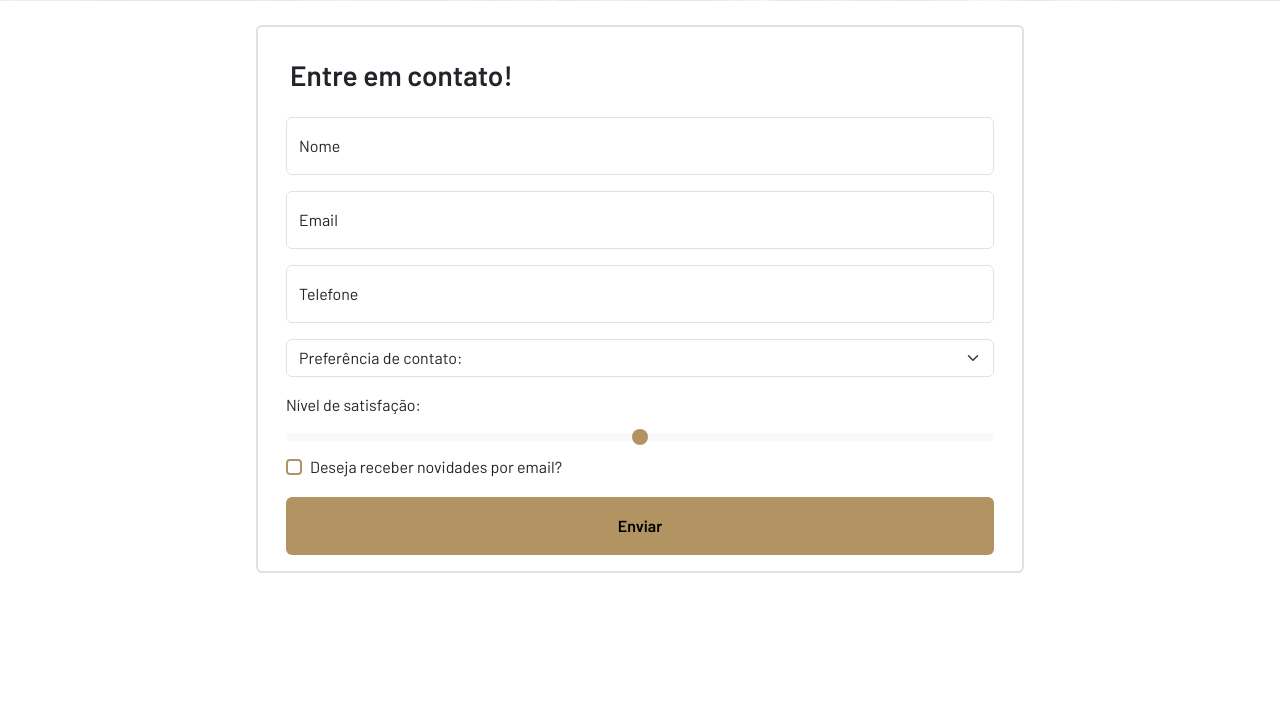
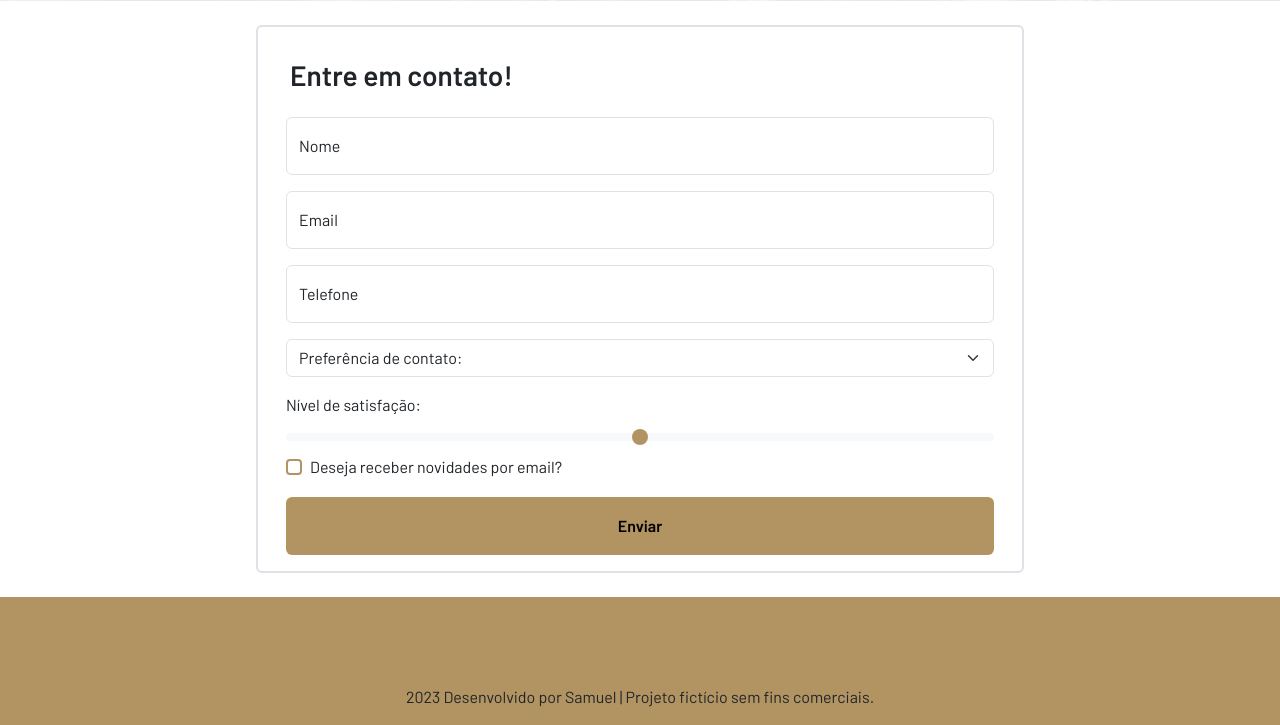
Before and after one commit to Samueldsoliveira/Serenatto-Cafeteria, a plain HTML site: page index.html in a window 1280 px wide. Shown: the part 3841-4566 px from the top of the page. Before the commit the page ends 4438 px from the top, so only its background shows below. Drawn offline with nearby package versions, Linux system fonts and the light colour scheme.

Commit message:
starting-the-footer

```diff
--- a/index.html
+++ b/index.html
@@ -479,7 +479,18 @@
     </div>
 
 
+    <footer class="text-center bg-custom">
+      <section class="container p-4 pb-0 mb-4">
+        <a class="btn" href="#!"><i class="bi bi-whatsapp"></i></a>
+        <a class="btn" href="#!"><i class="bi bi-instagram"></i></a>
+        <a class="btn" href="#!"><i class="bi bi-github"></i></a>
+        <a class="btn" href="#!"><i class="bi bi-linkedin"></i></a>
+      </section>
+      <div class="p-3">
+          2023 <i class="bi bi-c-circle"></i> Desenvolvido por Samuel | Projeto fictício sem fins comerciais.
+      </div>
+    </footer>
 
-      <script src="https://cdn.jsdelivr.net/npm/bootstrap@5.3.0/dist/js/bootstrap.bundle.min.js" integrity="sha384-geWF76RCwLtnZ8qwWowPQNguL3RmwHVBC9FhGdlKrxdiJJigb/j/68SIy3Te4Bkz" crossorigin="anonymous"></script>
+    <script src="https://cdn.jsdelivr.net/npm/bootstrap@5.3.0/dist/js/bootstrap.bundle.min.js" integrity="sha384-geWF76RCwLtnZ8qwWowPQNguL3RmwHVBC9FhGdlKrxdiJJigb/j/68SIy3Te4Bkz" crossorigin="anonymous"></script>
 </body>
 </html>
--- a/style.css
+++ b/style.css
@@ -56,3 +56,7 @@ input[type="checkbox"]:focus {
 .input-range::-webkit-slider-thumb {
   background-color: var(--marrom-claro);
 }
+
+.bg-custom{
+  background-color: var(--marrom-claro);
+}
```
